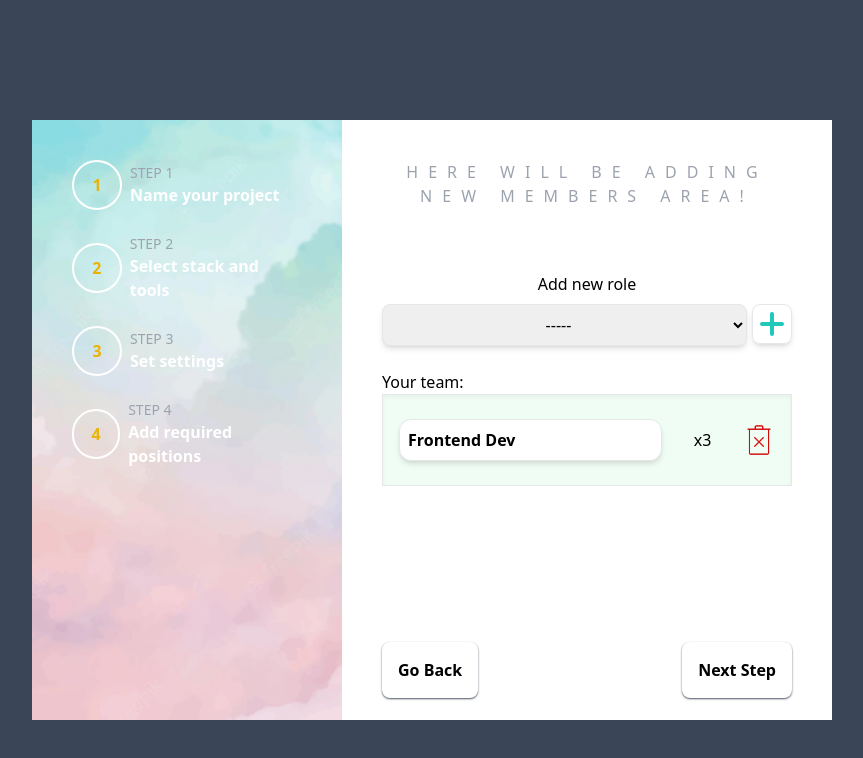
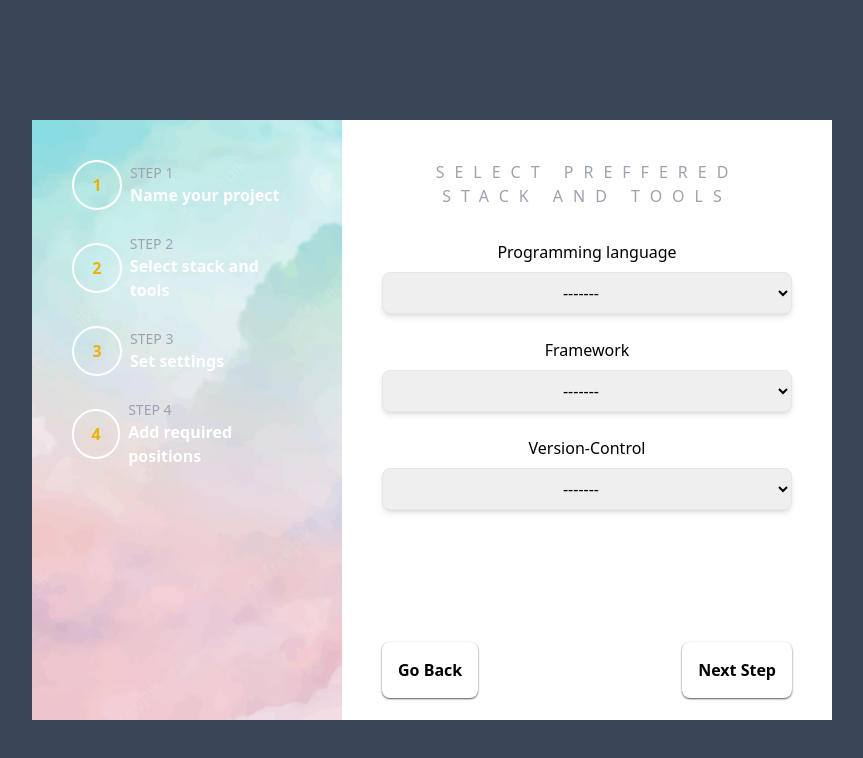
Before and after one commit to Davee89/FIND-ME-DEV, a React (Vite) app: page / in a window 1280 px wide. Shown: the top 758 px of the page, without its empty margins (208-1071 px from the left). Built offline with nearby package versions, Linux system fonts and the light colour scheme.

Commit message:
forms standard styling completed

```diff
--- a/src/components/AddNewProject/FORMS/FormMembers/FormMembers.jsx
+++ b/src/components/AddNewProject/FORMS/FormMembers/FormMembers.jsx
@@ -8,9 +8,7 @@ import NewMember from "../../../NewMember/NewMember";
 const FormMembers = () => {
 	return (
 		<form>
-			<h2 className="uppercase tracking-[10px] text-center text-gray-400 mb-10 md:mb-16">
-				Here will be adding new members area!{" "}
-			</h2>
+			<h2 className="uppercase tracking-[10px] text-center text-gray-400 mb-8">Here will be adding new members area! </h2>
 			<div>
 				<SelectedInputAdd
 					label="Add new role"
@@ -18,8 +16,10 @@ const FormMembers = () => {
 				/>
 			</div>
 			<div>
-				<h3>Your team:</h3>
-				<div className="p-4 border flex gap-4 flex-col shadow-inner bg-green-50 max-h-[235px]">
+				<h3 className="text-gray-400 tracking-widest">Your team:</h3>
+				<div className=" flex flex-col max-h-[235px]">
+					<NewMember />
+					<NewMember />
 					<NewMember />
 				</div>
 			</div>
--- a/src/components/AddNewProject/FORMS/FormName/FormName.jsx
+++ b/src/components/AddNewProject/FORMS/FormName/FormName.jsx
@@ -5,6 +5,7 @@ import SelectedInput from "../../../UI/SelectedInput/SelectedInput";
 const FormName = () => {
 	return (
 		<form>
+			<h2 className="uppercase tracking-[10px] text-center text-gray-400 mb-8">Start new project! </h2>
 			<Input label="Name your project:" />
 
 			<SelectedInput
@@ -16,7 +17,7 @@ const FormName = () => {
 				<label className="text-center mb-2" htmlFor="description">
 					Add short description
 				</label>
-				<textarea className="border shadow-md text-center rounded-lg p-2" name="description" cols="30" rows="7"></textarea>
+				<textarea className="border shadow-md text-center rounded-lg p-2" name="description" cols="30" rows="4"></textarea>
 			</div>
 		</form>
 	);
--- a/src/components/AddNewProject/FORMS/FormSettings/FormSettings.jsx
+++ b/src/components/AddNewProject/FORMS/FormSettings/FormSettings.jsx
@@ -9,7 +9,7 @@ const FormSettings = () => {
 
 	return (
 		<form>
-			<h2 className="uppercase tracking-[10px] text-center text-gray-400 mb-10 md:mb-16">Set main settings</h2>
+			<h2 className="uppercase tracking-[10px] text-center text-gray-400 mb-8">Set main settings</h2>
 			<div className="flex flex-col items-center gap-6 md:flex-row md:justify-between md:items-start md:mb-8">
 				<div className="flex flex-col items-center gap-2 ">
 					<label htmlFor="DatePicker" className="md:text-center">
--- a/src/components/AddNewProject/FORMS/FormStack/FormStack.jsx
+++ b/src/components/AddNewProject/FORMS/FormStack/FormStack.jsx
@@ -4,9 +4,7 @@ import SelectedInput from "../../../UI/SelectedInput/SelectedInput";
 const FormStack = () => {
 	return (
 		<form>
-			<h2 className="uppercase tracking-[10px] text-center text-gray-400 mb-10 md:mb-16">
-				Select preffered stack and tools
-			</h2>
+			<h2 className="uppercase tracking-[10px] text-center text-gray-400 mb-8 ">Select preffered stack and tools</h2>
 			<SelectedInput
 				label="Programming language"
 				option={{ one: "-------", two: "Javascript/Typescript", three: "Python" }}
--- a/src/components/AddNewProject/InputArea/InputArea.jsx
+++ b/src/components/AddNewProject/InputArea/InputArea.jsx
@@ -9,7 +9,7 @@ const InputArea = () => {
 		<div className="w-[330px] h-[500px] p-10  bg-white relative mx-auto top-[-90px] rounded-xl md:top-0 md:rounded-none md:w-[490px]">
 			{/* <button className="absolute right-0 top-0 px-1 font-bold text-lg">X</button> */}
 			{/* <FormName /> */}
-			<FormMembers />
+			<FormStack />
 		</div>
 	);
 };
--- a/src/components/NewMember/NewMember.jsx
+++ b/src/components/NewMember/NewMember.jsx
@@ -1,11 +1,15 @@
 import React from "react";
+import Member from "../UI/Member/Member";
 
 const NewMember = ({ role, amount }) => {
 	return (
-		<div className="flex justify-between items-center py-2">
-			<p className="w-[70%] border p-2 font-semibold rounded-xl shadow-md bg-white ">{role}Frontend Dev</p>
-			<span className="rounded-full border p-2 w-10 text-center border-transparent">x3{amount}</span>
-			<button className="bg-remove w-8 h-8 bg-no-repeat bg-cover" />
+		<div className="flex justify-between items-center py-2 gap-2">
+			<p className="w-[90%] border p-2 font-semibold rounded-xl shadow-md bg-white ">
+				{role}Frontend Dev
+				<span className="ml-14 font-extrabold">3{amount}</span>
+			</p>
+
+			<button className="bg-remove w-8 h-8 bg-no-repeat bg-cover hover:animate-vibrate" />
 		</div>
 	);
 };
--- a/tailwind.config.cjs
+++ b/tailwind.config.cjs
@@ -9,6 +9,19 @@ module.exports = {
 				addHoover: "url('/public/add-hoover.png')",
 				remove: "url('/public/remove.png')",
 			},
+			keyframes: {
+				vibrate: {
+					"0%": { transform: "translate(0)" },
+					"20%": { transform: "translate(-1px, 1px)" },
+					"40%": { transform: "translate(-1px, -1px)" },
+					"60%": { transform: "translate(1px, 1px)" },
+					"80%": { transform: "translate(1px, -1px)" },
+					"100%": { transform: "translate(0)" },
+				},
+			},
+			animation: {
+				vibrate: "vibrate 0.4s linear infinite both",
+			},
 		},
 	},
 	plugins: [],
```
